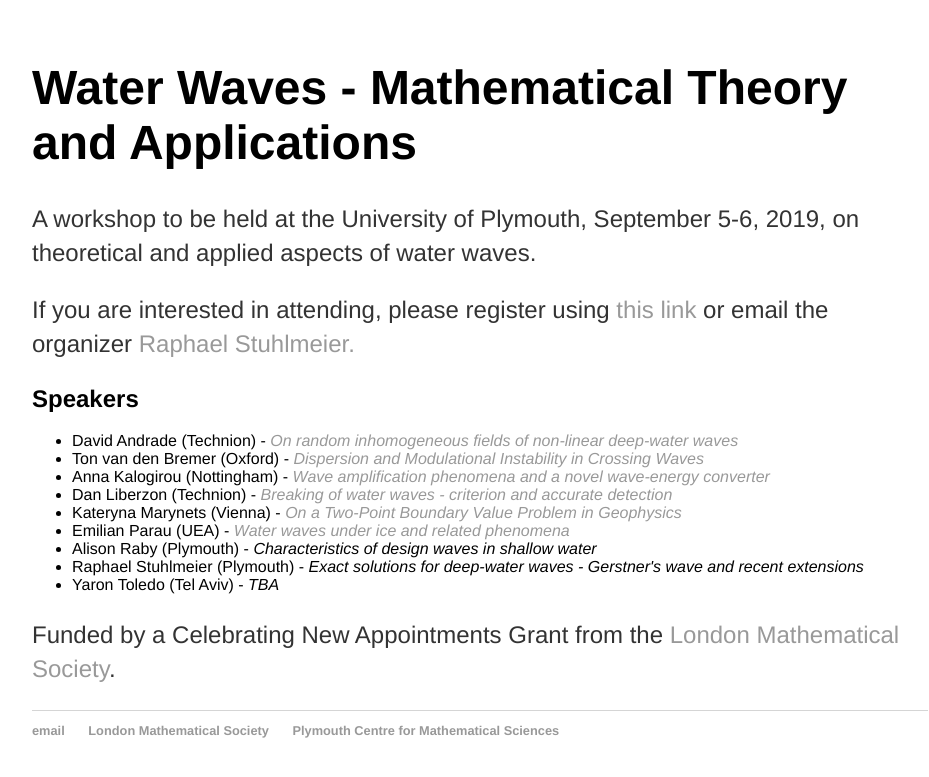
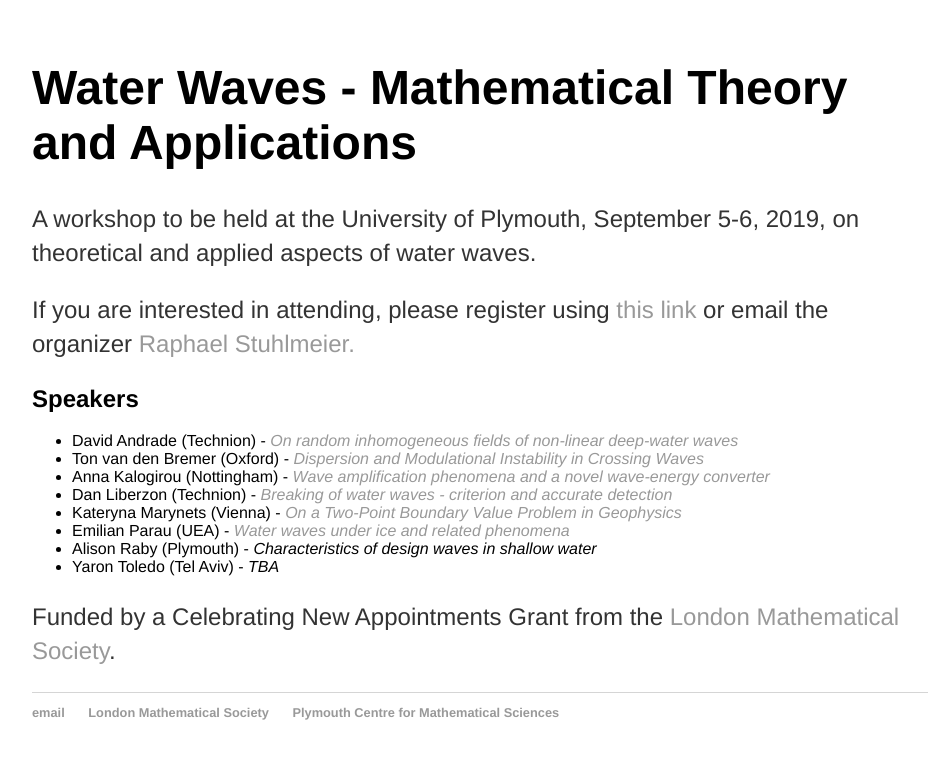
Before and after one commit to rstuhlmeier/rstuhlmeier.github.io, a Jekyll site: the page built from conferences/workshop.html, in a window 1280 px wide. Shown: the top 777 px of the page, without its empty margins (160-1089 px from the left). Built offline with Jekyll 4.4.1, drawn with Linux system fonts in a browser that asks for light colours.

Commit message:
Update workshop.html

```diff
--- a/conferences/workshop.html
+++ b/conferences/workshop.html
@@ -18,7 +18,6 @@ title: Workshop Water Waves - Mathematical Theory and Applications
   <li>Kateryna Marynets (Vienna) - <i><a href="Kateryna.pdf">On a Two-Point Boundary Value Problem in Geophysics</a></i> </li>
   <li>Emilian Parau (UEA) - <i><a href="Emilian.html">Water waves under ice and related phenomena</a></i> </li>
   <li>Alison Raby (Plymouth) - <i>Characteristics of design waves in shallow water</i></li>
-<li>Raphael Stuhlmeier (Plymouth) - <i>Exact solutions for deep-water waves - Gerstner's wave and recent extensions </i>  </li>
   <li>Yaron Toledo (Tel Aviv) - <i>TBA</i></li>
 </ul>
 
```
